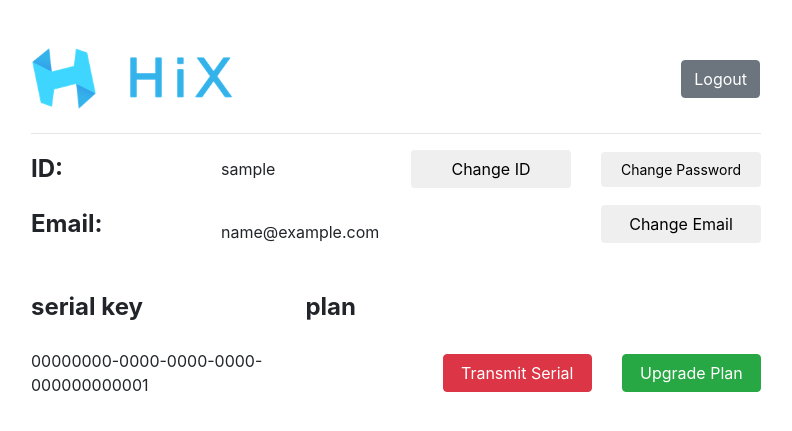
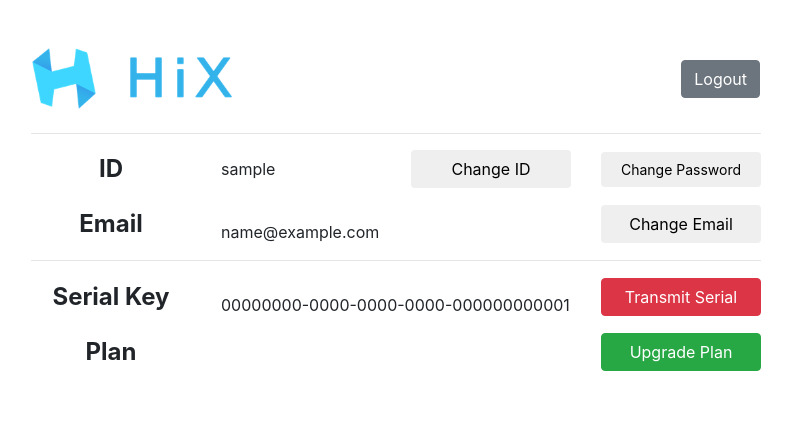
Before and after one commit to Bak-JH/HixProductServerBackup, a Django app: page /product/profile/ in a window 1280 px wide. Shown: the top 431 px of the page, without its empty margins (244-1036 px from the left). Run offline with Django 3.2, Linux system fonts and the light colour scheme; a user stored in the database is signed in; tables that the repository leaves empty hold one stand-in row (values such as "Sample post"); data that the repository does not hold is empty; parts of the project's set-up code (start-up, migrations or seed data) failed here and were passed over; some libraries are stand-ins or nearby versions.

Commit message:
changed design

```diff
--- a/product/templates/product/profile.html
+++ b/product/templates/product/profile.html
@@ -6,8 +6,8 @@
 
 {% block content %}
     <div class="row mt-3 align-items-center">
-        <div class="col-md-3" style="font-size:24px;">
-            <b>ID:</b>
+        <div class="col-md-3" style="font-size:24px; text-align:center;">
+            <b>ID</b>
         </div>
         <div class="col-md-3" style="text-size:14px;">
             {{user.username}}
@@ -25,8 +25,8 @@
     </div>
 
     <div class="row mt-3 align-items-center">
-        <div class="col-md-3" style="font-size:24px;">
-            <b>Email:</b>
+        <div class="col-md-3" style="font-size:24px; text-align:center;">
+            <b>Email</b>
         </div>
         <div class="col-md-6 mt-3">
             {{user.email}}
@@ -37,35 +37,38 @@
             </button>
         </div>
     </div>
+
     {% if serial_infos %}
-        <div class="row mt-5 align-items-center">
-            <table class="container align-items-center">
-                <th class="col-md-2 h3" style="font-size:24px;"> <b>serial key</b> </th>
-                <th class="col-md-2 h3" style="font-size:24px;"> <b>plan</b> </th>
+        {% for serial in serial_infos %}
+            <hr>
 
-                    {% for serial in serial_infos %}
-                        <tr style="height: 100px">
-                            <td class="col-md-4">
+            <div class="row mt-3 align-items-center">
+                <div class="col-md-3" style="font-size:24px; text-align:center;">
+                    <b>Serial Key</b>
+                </div>
+                <div class="col-md-6 mt-3">
                     {{ serial.serial_number }}
-                            </td>
-                            <td class="col-md-2">
-                                {{ serial.product }}
-                            </td>
-                            <td class="col-md-2">
-                                <button class="btn btn-danger btn-block"
-                                        onclick="window.location='https://services.hix.co.kr/product/transmit_serial/{{serial.serial_number}}'">
+                </div>
+                <div class="col-md-3">
+                    <button class="btn btn-danger btn-block" onclick="window.location='https://services.hix.co.kr/product/transmit_serial/{{serial.serial_number}}'">
                         Transmit Serial
                     </button>
-                            </td>
-                            <td class="col-md-2">
-                                <button class="btn btn-success btn-block"
-                                        onclick="window.location='https://hix.co.kr/plans'">
+                </div>
+            </div>
+
+            <div class="row mt-3 align-items-center">
+                <div class="col-md-3" style="font-size:24px; text-align:center;">
+                    <b>Plan</b>
+                </div>
+                <div class="col-md-6 mt-3">
+                    {{ serial.product }}
+                </div>
+                <div class="col-md-3">
+                    <button class="btn btn-success btn-block" onclick="window.location='https://hix.co.kr/plans'">
                         Upgrade Plan
                     </button>
-                            </td>
-                        </tr>
+                </div>
+            </div>
         {% endfor %}
-            </table>
-        </div>
     {% endif %}
 {% endblock %}
```
Lines whose indentation alone changed are shown as unchanged.
